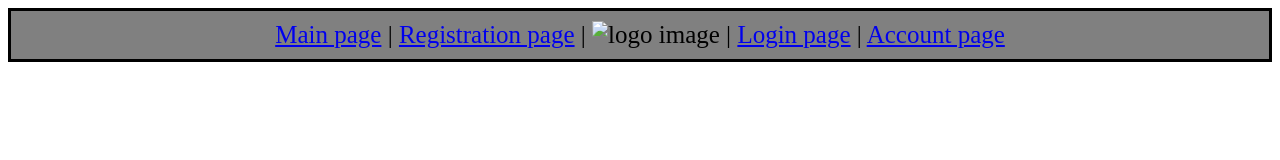
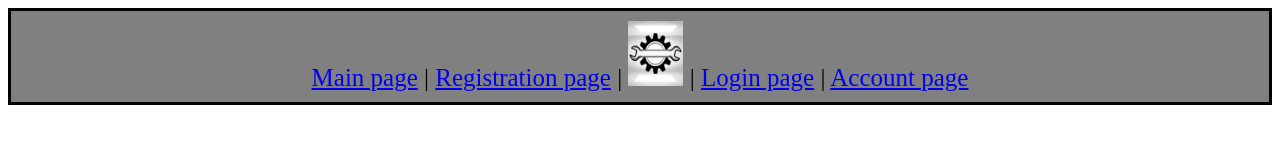
Before and after one commit to JeffkM01/Project1, a plain HTML site: page index.html in a window 1280 px wide. Drawn offline with Linux system fonts and the light colour scheme.

Commit message:
Update index.html

```diff
--- a/index.html
+++ b/index.html
@@ -13,7 +13,7 @@
 
       <a class="hove" href="index.html">Main page</a> |
       <a class="hove" href="html/registration.html">Registration page</a> |
-      <img src="img_girl.jpg" alt="logo image" width="55px" height="65px"> |
+      <img src="img/logo1.jpg" alt="logo image" width="55px" height="65px"> |
       <a class="hove" href="html/login.html">Login page</a> |
       <a class="hove" href="html/account.html">Account page</a>
     </div>
```
